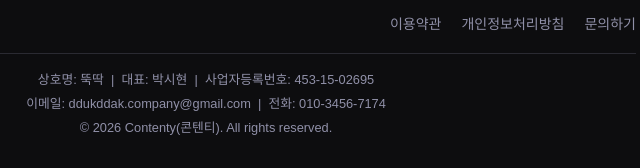
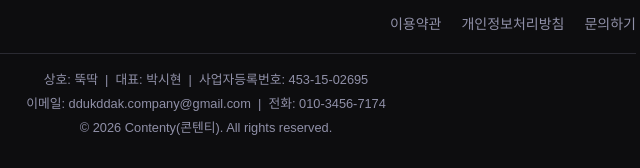
Before and after one commit to psh3456s2/contenty, a website: page public/index.html in a window 1280 px wide. Shown: the part 1256-1424 px from the top of the page, 434-1074 px from the left. Drawn offline with nearby package versions, Linux system fonts and the light colour scheme.

Commit message:
Update index.html

```diff
--- a/public/index.html
+++ b/public/index.html
@@ -73,7 +73,7 @@
         </div>
       </div>
       <div class="footer-bottom">
-        <p>상호명: 뚝딱 &nbsp;|&nbsp; 대표: 박시현 &nbsp;|&nbsp; 사업자등록번호: 453-15-02695</p>
+        <p>상호: 뚝딱 &nbsp;|&nbsp; 대표: 박시현 &nbsp;|&nbsp; 사업자등록번호: 453-15-02695</p>
         <p>이메일: ddukddak.company@gmail.com &nbsp;|&nbsp; 전화: 010-3456-7174</p>
         <p>© 2026 Contenty(콘텐티). All rights reserved.</p>
       </div>
```
